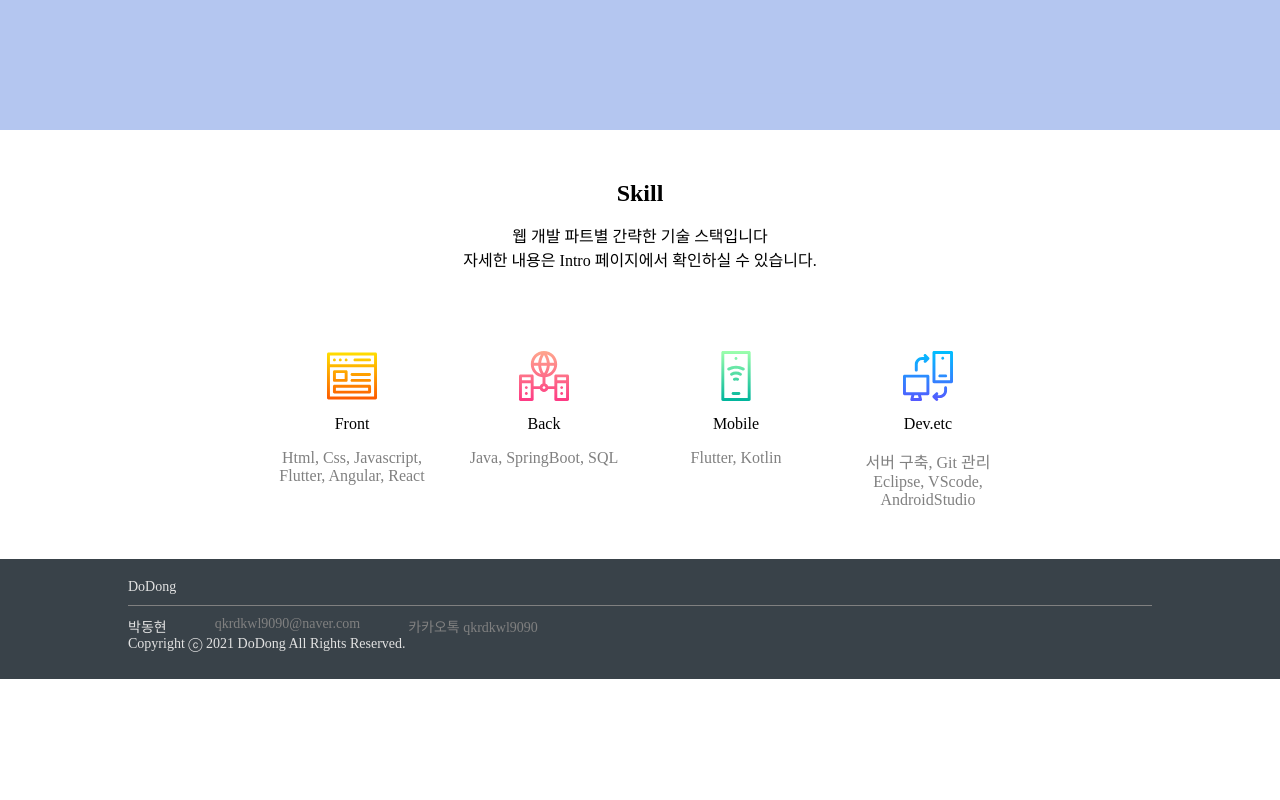
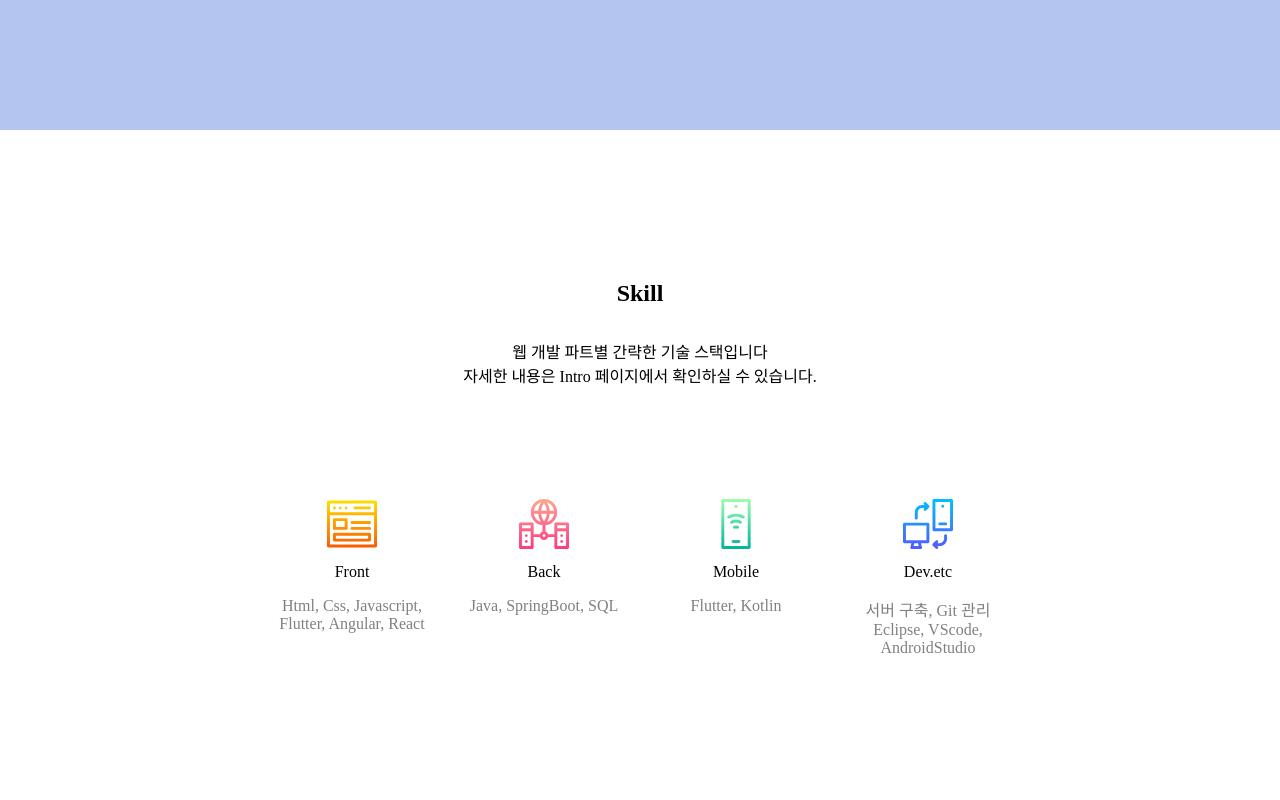
Before and after one commit to qkrdkwl9090/dodong_web, a React (Create React App) app: page / in a window 1280 px wide. Shown: the part 440-1240 px from the top of the page. Before the commit the page ends 1119 px from the top, so only its background shows below. Built offline with nearby package versions, Linux system fonts and the light colour scheme.

Commit message:
revise size

```diff
--- a/src/Scss/Home.scss
+++ b/src/Scss/Home.scss
@@ -61,9 +61,8 @@ $breakpoint-tablet: 758px;
         }
     }
     .simpleSkill{
-        height:auto;
-        min-height: 50%;
-        padding:50px 0;
+        height:550px;
+        padding:150px 0;
         display: block;
         position: relative;
         background:#fff;
@@ -71,7 +70,7 @@ $breakpoint-tablet: 758px;
         width: 100%;
         h1{
             font-size: 24px;
-            margin-bottom: 1rem;
+            margin-bottom: 2rem;
         }
         .skillInfo{
             display: flex;
@@ -80,7 +79,7 @@ $breakpoint-tablet: 758px;
             margin:0 auto;
 
             .skill{
-                margin-top:5rem;
+                margin-top:7rem;
                 width:33%;
                 .skillKind{
                     margin-top:1rem;
```
Also changed, not shown: 1 other file (tests, documents, lock files or other folders).
